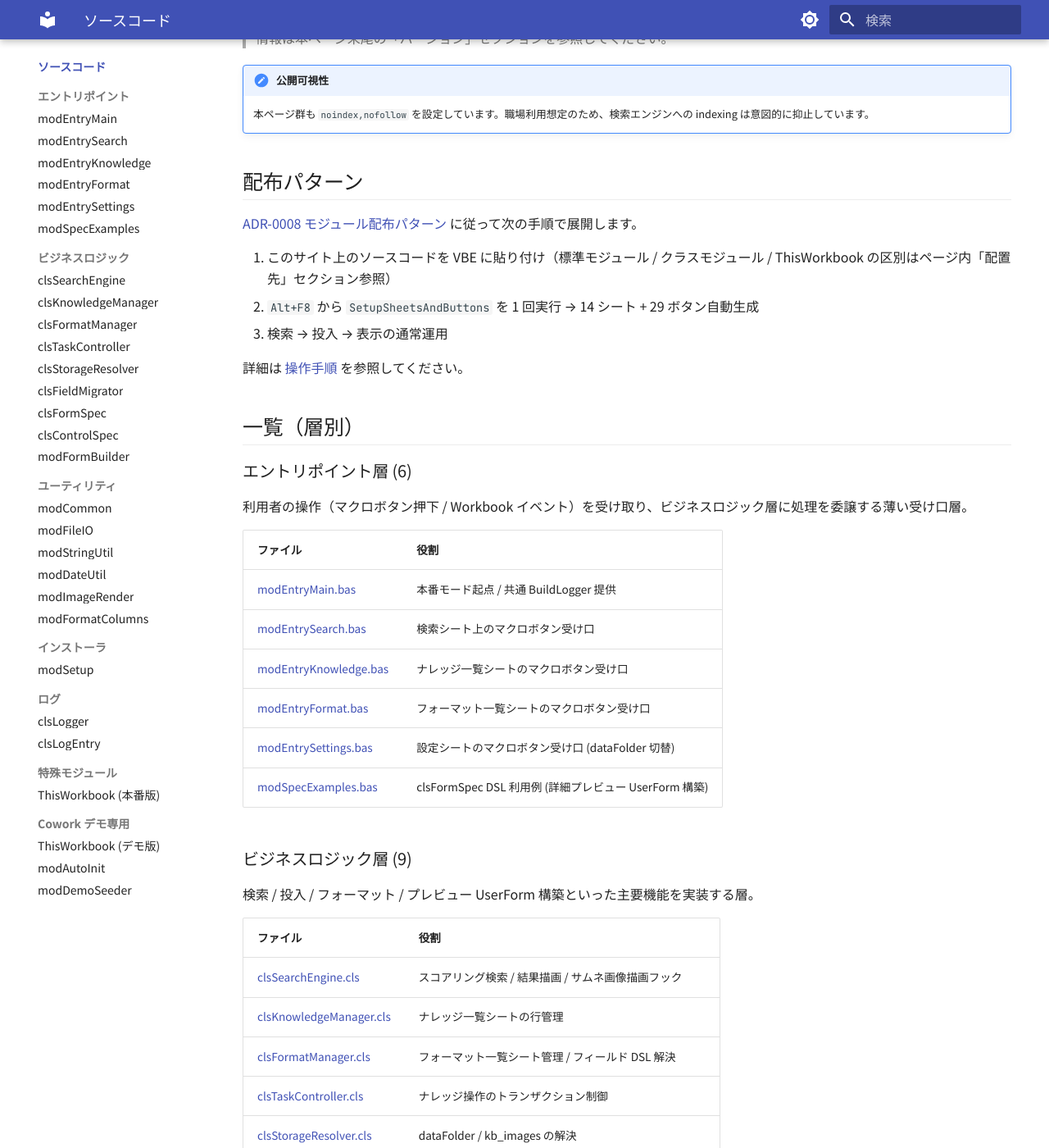
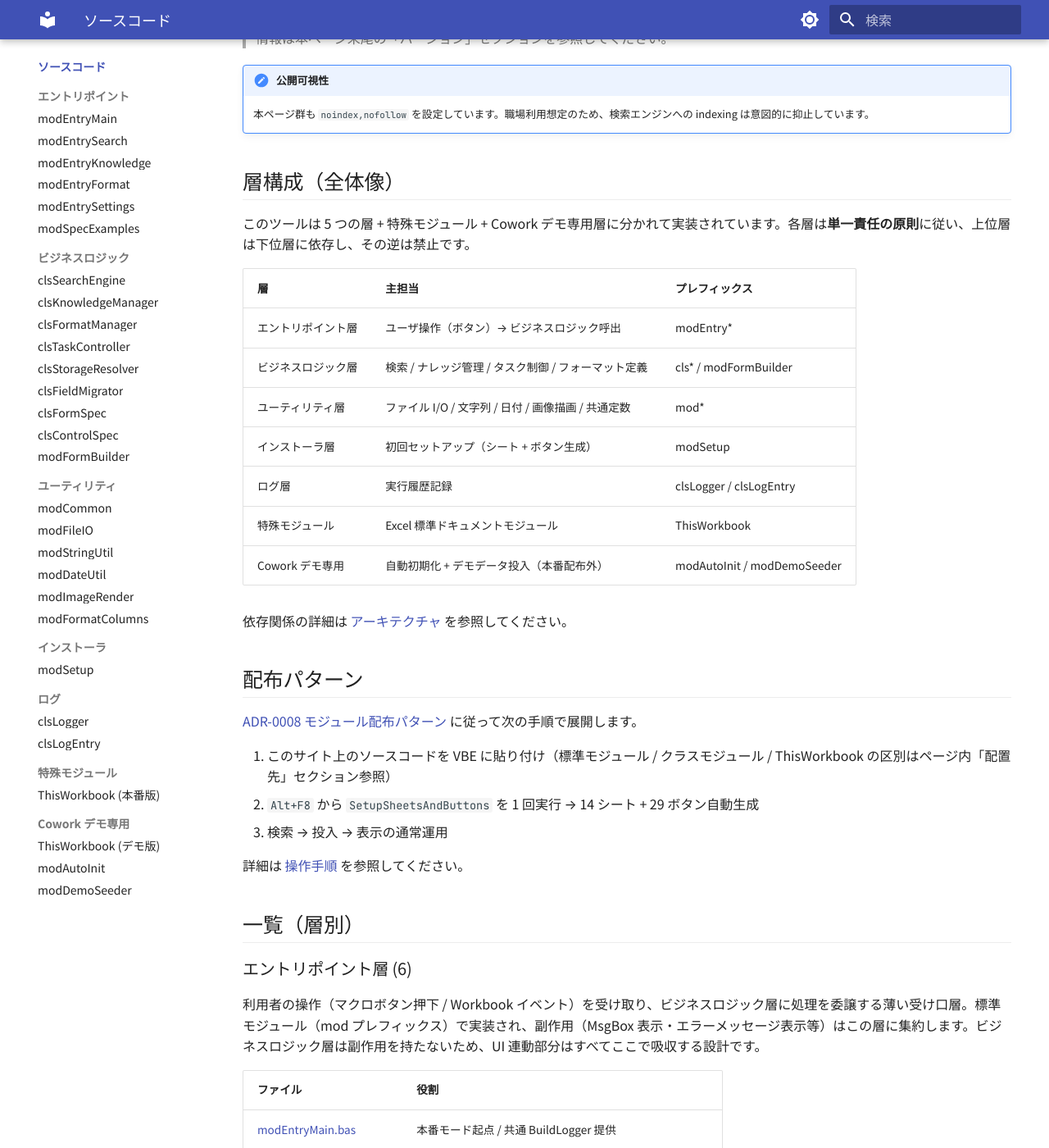
Before and after one commit to ai-crafted-portfolio/knowledgevba, an MkDocs documentation site: the page built from docs/source/index.md, in a window 1280 px wide and 1400 px high, scrolled down 287 px. Shown: the whole window at 82% size. Built offline with MkDocs 1.6.1 and Material for MkDocs 9.7.7, drawn with Linux system fonts in a browser that asks for light colours; some of the changed text lies outside the part shown.

Commit message:
docs(source/index): 各層の冒頭説明と主要クラス一覧を追加
Added detailed layer structure and responsibilities for the tool, including entry point, business logic, utility, installer, logging, special modules, and cowork demo layers.

```diff
--- a/docs/source/index.md
+++ b/docs/source/index.md
@@ -11,6 +11,22 @@
 
 !!! note "公開可視性"
     本ページ群も `noindex,nofollow` を設定しています。職場利用想定のため、検索エンジンへの indexing は意図的に抑止しています。
+
+## 層構成（全体像）
+
+このツールは 5 つの層 + 特殊モジュール + Cowork デモ専用層に分かれて実装されています。各層は**単一責任の原則**に従い、上位層は下位層に依存し、その逆は禁止です。
+
+| 層 | 主担当 | プレフィックス |
+|---|---|---|
+| エントリポイント層 | ユーザ操作（ボタン）→ ビジネスロジック呼出 | modEntry* |
+| ビジネスロジック層 | 検索 / ナレッジ管理 / タスク制御 / フォーマット定義 | cls* / modFormBuilder |
+| ユーティリティ層 | ファイル I/O / 文字列 / 日付 / 画像描画 / 共通定数 | mod* |
+| インストーラ層 | 初回セットアップ（シート + ボタン生成） | modSetup |
+| ログ層 | 実行履歴記録 | clsLogger / clsLogEntry |
+| 特殊モジュール | Excel 標準ドキュメントモジュール | ThisWorkbook |
+| Cowork デモ専用 | 自動初期化 + デモデータ投入（本番配布外） | modAutoInit / modDemoSeeder |
+
+依存関係の詳細は [アーキテクチャ](../architecture.md) を参照してください。
 
 ## 配布パターン
 
@@ -26,7 +42,7 @@
 
 ### エントリポイント層 (6)
 
-利用者の操作（マクロボタン押下 / Workbook イベント）を受け取り、ビジネスロジック層に処理を委譲する薄い受け口層。
+利用者の操作（マクロボタン押下 / Workbook イベント）を受け取り、ビジネスロジック層に処理を委譲する薄い受け口層。標準モジュール（mod プレフィックス）で実装され、副作用（MsgBox 表示・エラーメッセージ表示等）はこの層に集約します。ビジネスロジック層は副作用を持たないため、UI 連動部分はすべてここで吸収する設計です。
 
 | ファイル | 役割 |
 |---|---|
@@ -39,7 +55,17 @@
 
 ### ビジネスロジック層 (9)
 
-検索 / 投入 / フォーマット / プレビュー UserForm 構築といった主要機能を実装する層。
+検索 / 投入 / フォーマット / プレビュー UserForm 構築といったドメインロジックを担当。クラスモジュール（cls プレフィックス）でステートを保持し、エントリポイント層からの呼出に応答します。各クラスは 1 責務に特化し、互いの依存は最小限に抑えてあります。
+
+主なクラス:
+
+- **clsSearchEngine**: スコアリング検索本体（タイトル ×3 + フィールド ×2 ブースト）
+- **clsKnowledgeManager**: ナレッジ一覧シートの行 CRUD
+- **clsFormatManager**: フォーマット定義（カラム配置 / バリデーション）の管理
+- **clsTaskController**: ナレッジ投入のトランザクション制御
+- **clsStorageResolver**: dataFolder / kb_images パスの解決
+- **clsFieldMigrator**: フォーマット定義変更時のスキーママイグレーション
+- **clsFormSpec / clsControlSpec**: 動的 UserForm 生成のための仕様定義（DSL）
 
 | ファイル | 役割 |
 |---|---|
@@ -55,7 +81,16 @@
 
 ### ユーティリティ層 (6)
 
-副作用を持たない純粋関数群と共通定数。
+副作用を最小化した純粋関数群と全モジュール共通の定数。再利用性を確保するため、シート名 / 列番号 / 行番号といった「変動しがちな数値」はすべて `modCommon` および `modFormatColumns` に集約しています。
+
+主なモジュール:
+
+- **modCommon**: 全モジュール共通の定数（シート名・列番号・行番号など）
+- **modFileIO**: Shift_JIS + CRLF ファイル I/O ヘルパ
+- **modStringUtil**: 文字列処理の純粋関数群
+- **modDateUtil**: 日付処理ヘルパ（TS タイムスタンプ等）
+- **modImageRender**: Shapes.AddPicture によるサムネ画像配置（Object late binding 化済）
+- **modFormatColumns**: フォーマット一覧シートの列番号定数（v12 で clsFormatManager から切出し、ADR-0027）
 
 | ファイル | 役割 |
 |---|---|
@@ -68,7 +103,7 @@
 
 ### インストーラ層 (1)
 
-VBA だけで 14 シート + 29 ボタンを自動生成するセットアップマクロ。
+VBA だけで 14 シート + 29 ボタンを自動生成するセットアップマクロ。idempotent 設計（複数回実行しても破綻しない）のため、既存シートの差分追加にも使えます。これにより配布物に `.xlsx` テンプレートを含めず、`.bas` / `.cls` のみで配布可能になっています。
 
 | ファイル | 役割 |
 |---|---|
@@ -76,7 +111,7 @@
 
 ### ログ層 (2)
 
-実行時ログの蓄積とシート出力。
+実行時ログの蓄積とシート出力。`m_nextRow` キャッシュで O(1) 書込性能を確保（v13、ADR M-3）。`clsLogger` がエントリを蓄積し、`clsLogEntry` が 1 行分のレコードを表現します。
 
 | ファイル | 役割 |
 |---|---|
@@ -85,7 +120,7 @@
 
 ### 特殊モジュール (1)
 
-Excel が自動で持つドキュメントモジュール。
+Excel が自動で持つドキュメントモジュール。本番版は Workbook イベントハンドラのみで、自動初期化は行いません（Cowork デモ版とは別物）。
 
 | ファイル | 役割 |
 |---|---|
@@ -93,7 +128,7 @@
 
 ### Cowork デモ専用 (3)
 
-職場 PC ではなく Cowork デモ環境専用の補助モジュール。**本番配布物には含めません。** Cowork デモ用 `.xlsm` を再現する場合だけインポートしてください。
+職場 PC ではなく Cowork デモ環境専用の補助モジュール。**本番配布物には含めません。** Workbook_Open での自動初期化 + デモナレッジ 5 件の自動投入を行うため、デモを再現する場合だけインポートしてください。
 
 | ファイル | 役割 |
 |---|---|
```
